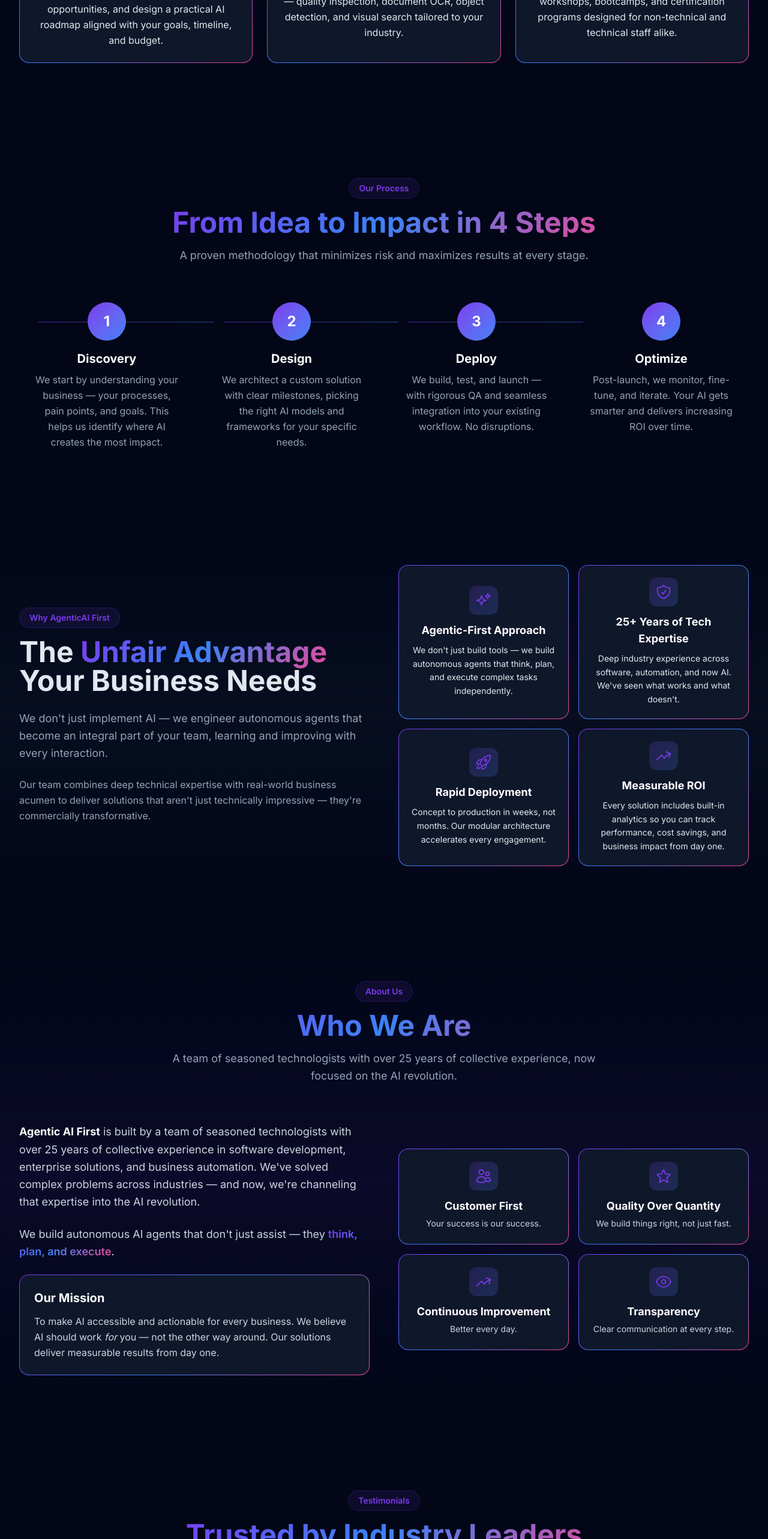
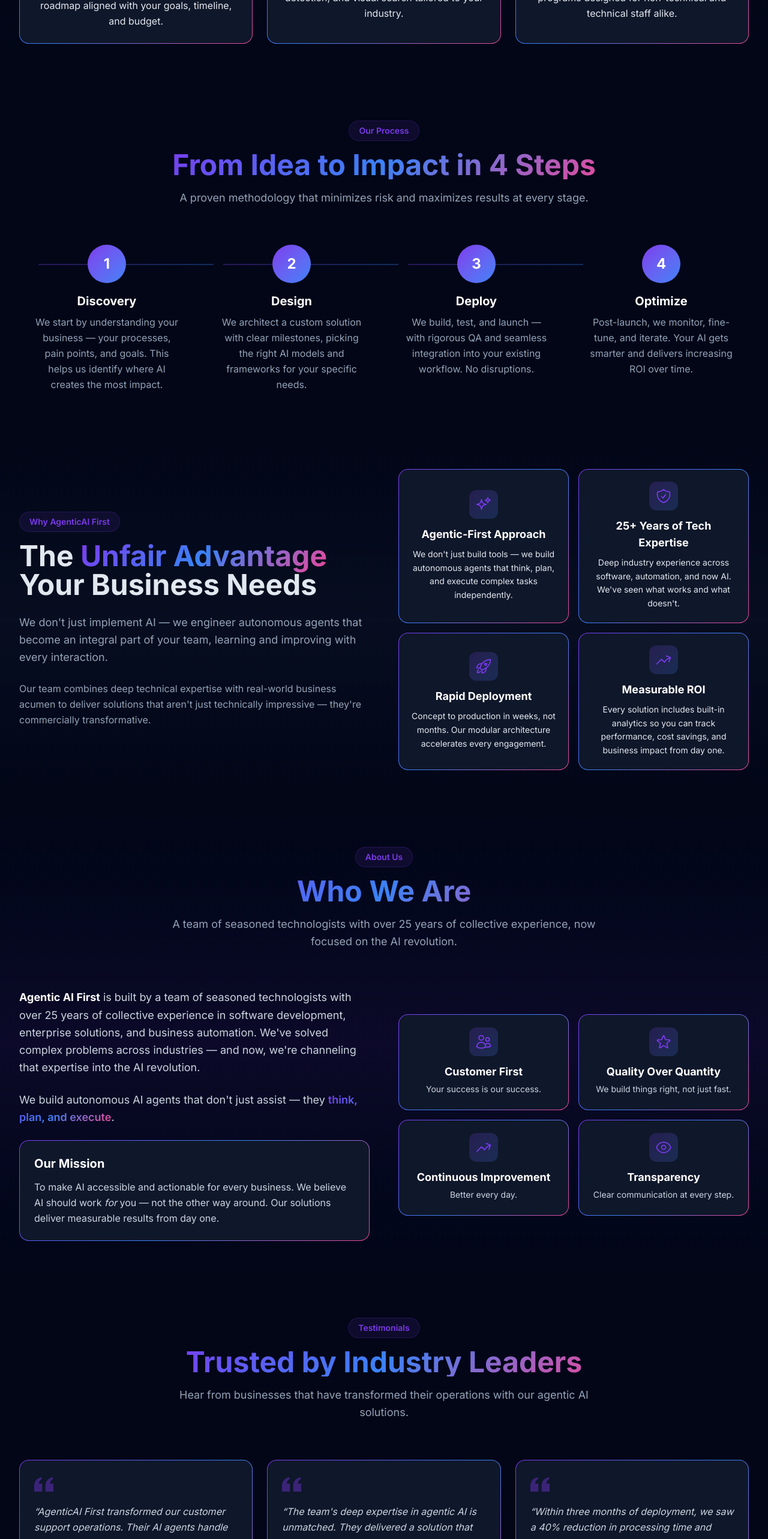
Before and after one commit to gopi6337/agenticaifirst, a Next.js app: page /agenticaifirst/ in a window 1280 px wide. Shown: the part 2280-4846 px from the top of the page at 60% size. Built offline with nearby package versions, Linux system fonts and the light colour scheme.

Commit message:
Reduce section gaps on desktop too (py-24 to py-16)

```diff
--- a/src/components/sections/AboutSection.tsx
+++ b/src/components/sections/AboutSection.tsx
@@ -47,7 +47,7 @@ export default function AboutSection() {
   const ref = useScrollReveal();
 
   return (
-    <section id="about" ref={ref} className="py-12 md:py-24 relative">
+    <section id="about" ref={ref} className="py-12 md:py-16 relative">
       <div className="absolute inset-0 bg-gradient-to-b from-slate-950 via-violet-deep/10 to-slate-950" />
       <div className="relative z-10 max-w-7xl mx-auto px-4 sm:px-6 lg:px-8">
         <SectionHeading
--- a/src/components/sections/CTASection.tsx
+++ b/src/components/sections/CTASection.tsx
@@ -8,7 +8,7 @@ export default function CTASection() {
   const ref = useScrollReveal();
 
   return (
-    <section id="contact" ref={ref} className="py-12 md:py-24 relative">
+    <section id="contact" ref={ref} className="py-12 md:py-16 relative">
       <div className="absolute inset-0 bg-gradient-to-b from-slate-950 via-violet-deep/10 to-slate-950" />
       <div className="relative z-10 max-w-3xl mx-auto px-4 sm:px-6 lg:px-8">
         <SectionHeading
--- a/src/components/sections/HowItWorksSection.tsx
+++ b/src/components/sections/HowItWorksSection.tsx
@@ -9,7 +9,7 @@ export default function HowItWorksSection() {
   const ref = useScrollReveal();
 
   return (
-    <section id="how-it-works" ref={ref} className="py-12 md:py-24 relative">
+    <section id="how-it-works" ref={ref} className="py-12 md:py-16 relative">
       <div className="max-w-7xl mx-auto px-4 sm:px-6 lg:px-8">
         <SectionHeading
           label="Our Process"
--- a/src/components/sections/ServicesSection.tsx
+++ b/src/components/sections/ServicesSection.tsx
@@ -9,7 +9,7 @@ export default function ServicesSection() {
   const ref = useScrollReveal();
 
   return (
-    <section id="services" ref={ref} className="py-12 md:py-24 relative">
+    <section id="services" ref={ref} className="py-12 md:py-16 relative">
       <div className="absolute inset-0 bg-gradient-to-b from-slate-950 via-slate-900/50 to-slate-950" />
       <div className="relative z-10 max-w-7xl mx-auto px-4 sm:px-6 lg:px-8">
         <SectionHeading
--- a/src/components/sections/TestimonialsSection.tsx
+++ b/src/components/sections/TestimonialsSection.tsx
@@ -9,7 +9,7 @@ export default function TestimonialsSection() {
   const ref = useScrollReveal();
 
   return (
-    <section id="testimonials" ref={ref} className="py-12 md:py-24 relative">
+    <section id="testimonials" ref={ref} className="py-12 md:py-16 relative">
       <div className="max-w-7xl mx-auto px-4 sm:px-6 lg:px-8">
         <SectionHeading
           label="Testimonials"
--- a/src/components/sections/WhyChooseUsSection.tsx
+++ b/src/components/sections/WhyChooseUsSection.tsx
@@ -30,7 +30,7 @@ export default function WhyChooseUsSection() {
   const ref = useScrollReveal();
 
   return (
-    <section id="why-us" ref={ref} className="py-12 md:py-24 relative">
+    <section id="why-us" ref={ref} className="py-12 md:py-16 relative">
       <div className="absolute inset-0 bg-gradient-to-b from-slate-950 via-slate-900/50 to-slate-950" />
       <div className="relative z-10 max-w-7xl mx-auto px-4 sm:px-6 lg:px-8">
         <div className="grid grid-cols-1 lg:grid-cols-2 gap-12 items-center">
```
